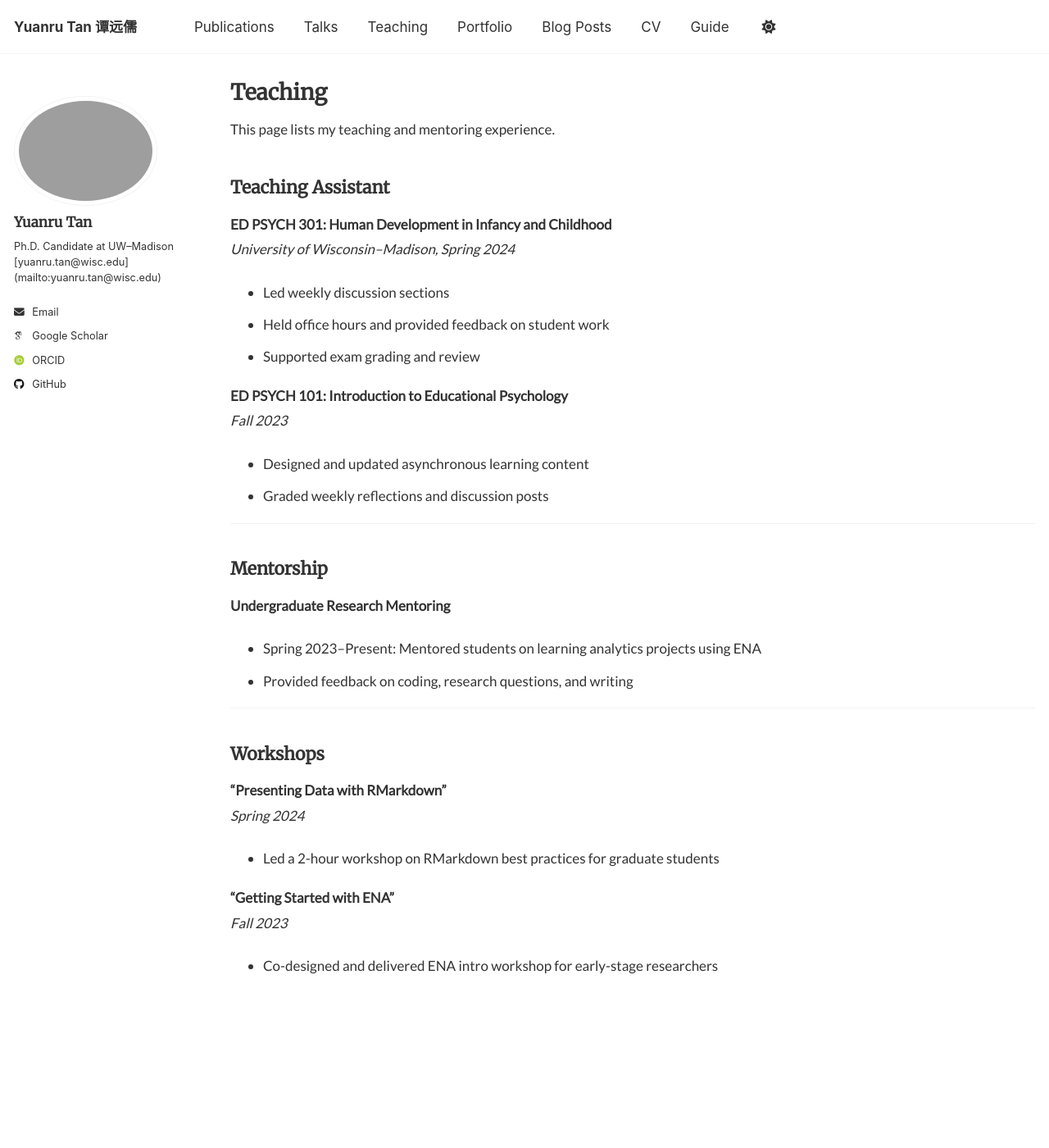
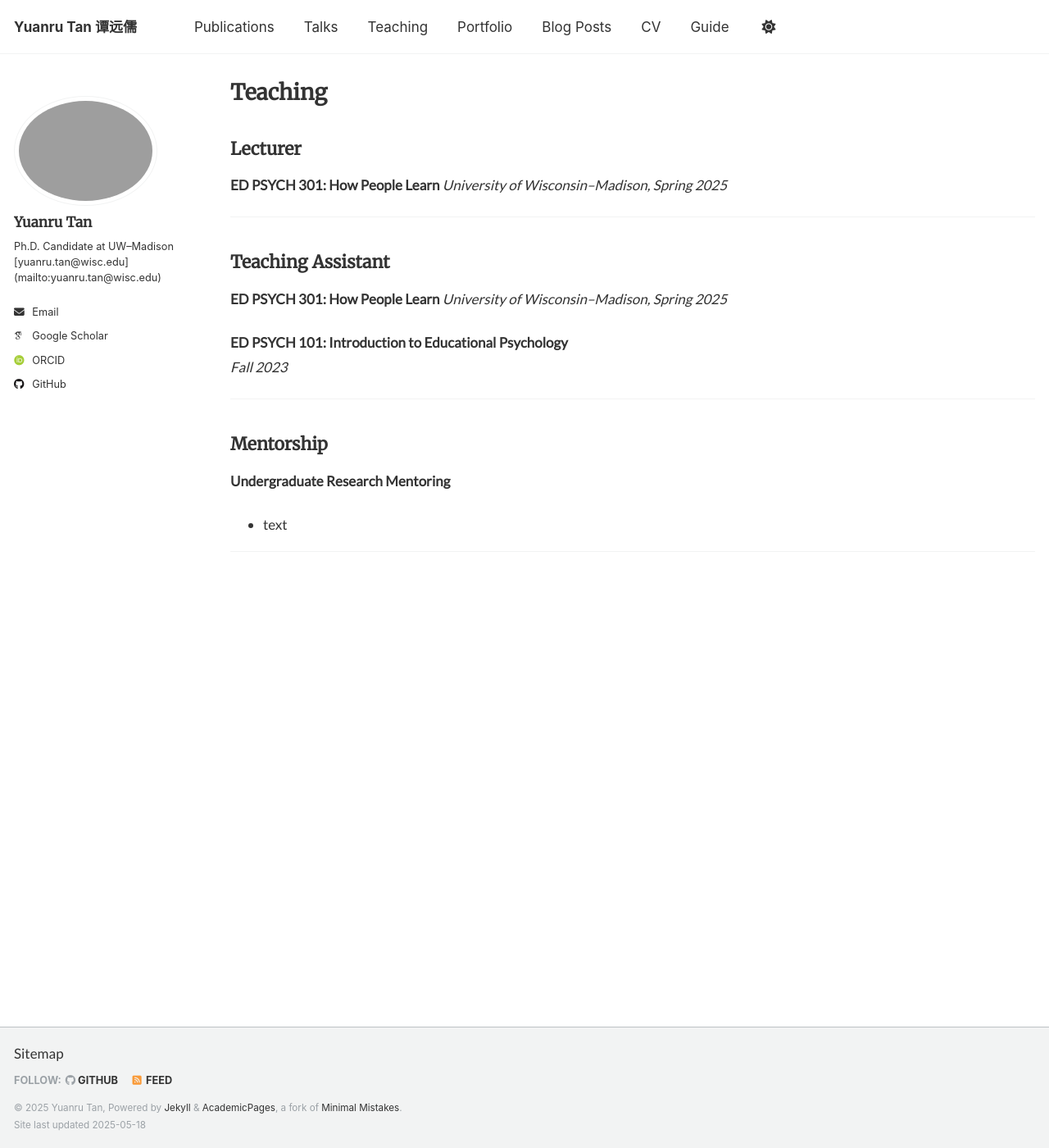
Before and after one commit to tanyuanru/tanyuanru.github.io, a Jekyll site: the page built from _pages/teaching.md, in a window 1280 px wide and 1400 px high. Shown: the whole window at 82% size. Built offline with Jekyll 4.4.1, drawn with Linux system fonts in a browser that asks for light colours; some web fonts are replaced.

Commit message:
Update teaching.md

```diff
--- a/_pages/teaching.md
+++ b/_pages/teaching.md
@@ -5,37 +5,24 @@ permalink: /teaching/
 author_profile: true
 ---
 
-This page lists my teaching and mentoring experience.
+## Lecturer
+
+**ED PSYCH 301: How People Learn**  _University of Wisconsin–Madison, Spring 2025_
+
+---
 
 ## Teaching Assistant
 
-**ED PSYCH 301: Human Development in Infancy and Childhood**
-_University of Wisconsin–Madison, Spring 2024_
-- Led weekly discussion sections
-- Held office hours and provided feedback on student work
-- Supported exam grading and review
+**ED PSYCH 301: How People Learn**  _University of Wisconsin–Madison, Spring 2025_
 
 **ED PSYCH 101: Introduction to Educational Psychology**
 _Fall 2023_
-- Designed and updated asynchronous learning content
-- Graded weekly reflections and discussion posts
 
 ---
 
 ## Mentorship
 
 **Undergraduate Research Mentoring**
-- Spring 2023–Present: Mentored students on learning analytics projects using ENA
-- Provided feedback on coding, research questions, and writing
+- text
 
 ---
-
-## Workshops
-
-**“Presenting Data with RMarkdown”**
-_Spring 2024_
-- Led a 2-hour workshop on RMarkdown best practices for graduate students
-
-**“Getting Started with ENA”**
-_Fall 2023_
-- Co-designed and delivered ENA intro workshop for early-stage researchers
```
